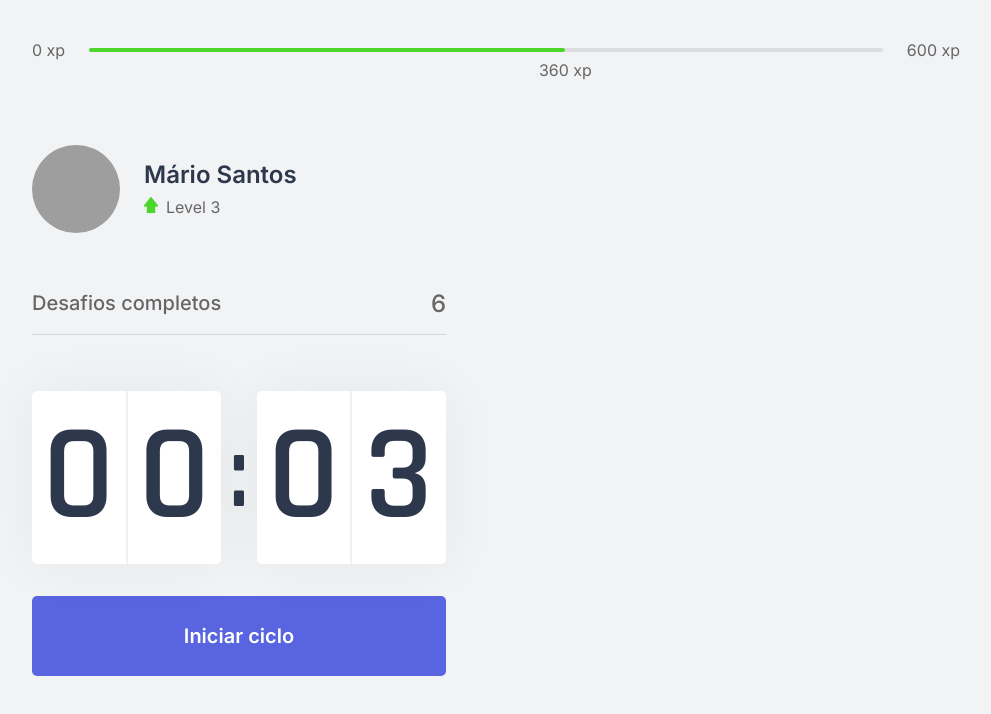
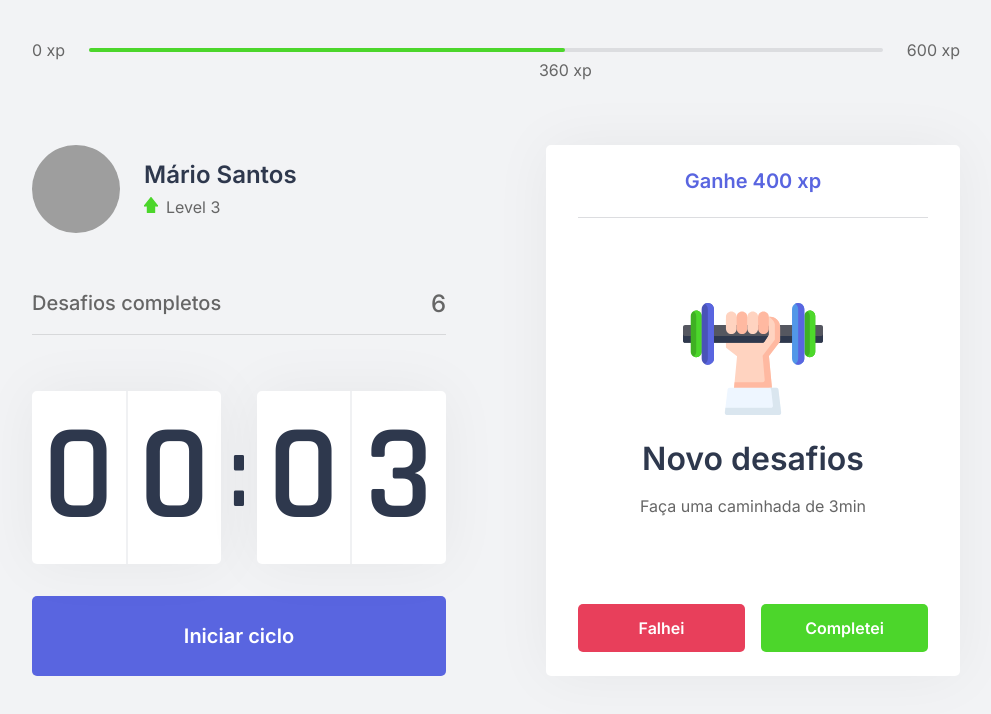
Before and after one commit to mariosantosdev/4nlw-rocketseat, a Next.js app in the folder frontend/: page / in a window 1280 px wide. Shown: the top 714 px of the page, without its empty margins (144-1135 px from the left). Built offline with nearby package versions, Linux system fonts and the light colour scheme; grey boxes are pictures that could not be loaded.

Commit message:
feat: Created layout challenge box

```diff
--- /dev/null
+++ b/frontend/src/components/ChallengeBox.tsx
@@ -0,0 +1,54 @@
+import React, { ReactNode } from 'react'
+
+import styles from './styles/ChallengeBox.module.css'
+
+interface ChallengeBoxProps {
+    children?: ReactNode
+}
+
+function ChallengeBox(props: ChallengeBoxProps) {
+    const hasChallenge = true
+
+    return (
+        <div className={styles.challenge_box_container}>
+            { hasChallenge ?
+                (
+                    <div className={styles.challenge_active}>
+                        <header>Ganhe 400 xp</header>
+                        <main>
+                            <img src="icons/body.svg" alt="" />
+                            <strong>Novo desafios</strong>
+                            <p>Faça uma caminhada de 3min</p>
+                        </main>
+                        <footer>
+                            <button
+                                type="button"
+                                className={styles.challengeFailedButton}
+                                onClick={() => { }}
+                            >
+                                Falhei
+                            </button>
+                            <button
+                                type="button"
+                                className={styles.challengeSuccessedButton}
+                                onClick={() => { }}
+                            >
+                                Completei
+                            </button>
+                        </footer>
+                    </div>
+                ) : (
+                    <div className={styles.challenge_not_active}>
+                        <strong>Finalize um ciclo para receber um desafio</strong>
+                        <p>
+                            <img src="icons/level-up.svg" alt="Level Up" />
+                    Avance de level completando desafios.
+                </p>
+                    </div>
+                )
+            }
+        </div>
+    )
+}
+
+export default ChallengeBox
--- /dev/null
+++ b/frontend/src/components/styles/ChallengeBox.module.css
@@ -0,0 +1,102 @@
+.challenge_box_container {
+    height: 100%;
+    background: var(--white);
+    border-radius: 5px;
+    box-shadow: 0 0 60px rgba(0, 0, 0, 0.05);
+    padding: 1.5rem 2rem;
+    display: flex;
+    flex-direction: column;
+    justify-content: center;
+    align-items: center;
+    text-align: center;
+}
+
+.challenge_not_active {
+    display: flex;
+    flex-direction: column;
+    align-items: center;
+}
+
+.challenge_not_active strong {
+    font-size: 1.5rem;
+    font-weight: 500;
+    line-height: 1.4;
+}
+
+.challenge_not_active p {
+    display: flex;
+    flex-direction: column;
+    align-items: center;
+    line-height: 1.4;
+    max-width: 70%;
+    margin-top: 3rem;
+}
+
+.challenge_not_active p img {
+    margin-bottom: 1rem;
+}
+
+.challenge_active {
+    width: 100%;
+    height: 100%;
+    display: flex;
+    flex-direction: column;
+}
+
+.challenge_active header {
+    color: var(--blue);
+    font-weight: 600;
+    font-size: 1.25rem;
+    padding: 0 2rem 1.5rem;
+    border-bottom: 1px solid var(--gray-line);
+}
+
+.challenge_active main {
+    flex: 1;
+    display: flex;
+    flex-direction: column;
+    justify-content: center;
+    align-items: center;
+}
+
+.challenge_active main strong {
+    font-weight: 600;
+    font-size: 2rem;
+    color: var(--title);
+    margin: 1.5rem 0 1rem;
+}
+
+.challenge_active main p {
+    line-height: 1.5;
+}
+
+.challenge_active footer {
+    display: grid;
+    grid-template-columns: 1fr 1fr;
+    gap: 1rem;
+}
+
+.challenge_active footer button {
+    height: 3rem;
+    display: flex;
+    justify-content: center;
+    align-items: center;
+    border: 0;
+    border-radius: 5px;
+    color: var(--white);
+    font-size: 1rem;
+    font-weight: 600;
+    transition: filter 0.2s;
+}
+
+.challenge_active footer button.challengeFailedButton {
+    background: var(--red);
+}
+
+.challenge_active footer button.challengeSuccessedButton {
+    background: var(--green);
+}
+
+.challenge_active footer button:hover {
+    filter: brightness(0.9);
+}
--- a/frontend/src/pages/index.tsx
+++ b/frontend/src/pages/index.tsx
@@ -1,5 +1,6 @@
 import Head from 'next/head'
 
+import ChallengeBox from '../components/ChallengeBox'
 import CompletedChallenge from '../components/CompletedChallenge'
 import CountDown from '../components/Countdown'
 import ExperienceBar from '../components/ExperienceBar'
@@ -22,7 +23,7 @@
           <CountDown />
         </div>
         <div>
-
+          <ChallengeBox />
         </div>
       </section>
     </div>
```
